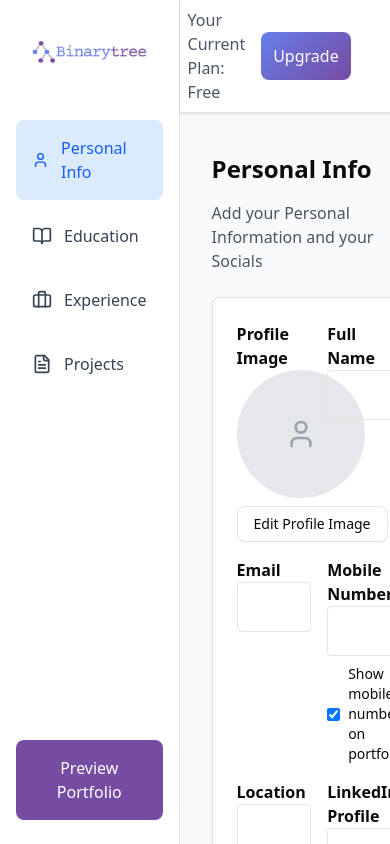
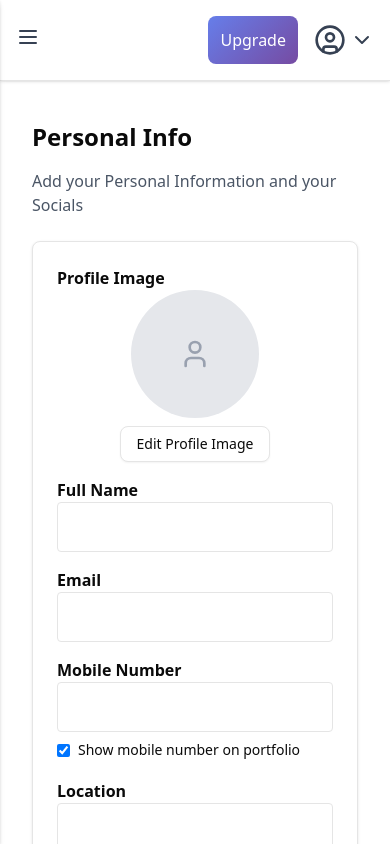
Before and after one commit to BinaryTree-WebBuilder/WebsiteBuilder, a Next.js app in the folder binarytree/: page /builder/sections/personalinfo in a window 390 px wide. Built offline with nearby package versions, Linux system fonts and the light colour scheme; no server answers.

Commit message:
Updae builder nav and Personal info page

```diff
--- a/binarytree/app/builder/components/Sidebar.tsx
+++ b/binarytree/app/builder/components/Sidebar.tsx
@@ -2,7 +2,7 @@
 
 import Link from 'next/link';
 import { usePathname } from 'next/navigation';
-import { User, BookOpen, Briefcase, FileText } from 'lucide-react';
+import { User, BookOpen, Briefcase, FileText, X } from 'lucide-react';
 
 const navItems = [
   { label: 'Personal Info', icon: User, href: '/builder/sections/personalinfo' },
@@ -11,11 +11,18 @@ const navItems = [
   { label: 'Projects', icon: FileText, href: '/builder/sections/projects' },
 ];
 
-export default function Sidebar() {
+export default function Sidebar({ closeSidebar }: { closeSidebar?: () => void }) {
   const pathname = usePathname();
 
   return (
-    <div className="h-screen w-64 flex flex-col bg-white border-r shadow-sm px-4 py-6">
+    <div className="h-full w-64 flex flex-col bg-white border-r shadow-sm px-4 py-6">
+      {/* Close button on mobile */}
+      <div className="md:!hidden flex justify-end mb-4">
+        <button onClick={closeSidebar}>
+          <X className="w-6 h-6 text-gray-700" />
+        </button>
+      </div>
+
       {/* Logo */}
       <div className="mb-10 flex justify-center">
         <img src="/binarytree-logo.png" alt="Logo" className="rounded-full p-4" />
@@ -27,6 +34,7 @@ export default function Sidebar() {
           <Link
             key={label}
             href={href}
+            onClick={closeSidebar}
             className={`flex items-center space-x-3 px-4 py-4 rounded-md text-md font-medium ${
               pathname === href
                 ? 'bg-blue-100 text-blue-600'
@@ -42,11 +50,10 @@ export default function Sidebar() {
       {/* Bottom Button */}
       <div className="mt-auto pt-6">
         <Link href="/builder">
-        <button className="cursor-pointer w-full bg-gradient-primary-1 hover:bg-blue-700 text-white text-md p-4 rounded-md">
-          Preview Portfolio
-        </button>
+          <button className="cursor-pointer w-full bg-gradient-primary-1 hover:bg-blue-700 text-white text-md p-4 rounded-md">
+            Preview Portfolio
+          </button>
         </Link>
-
       </div>
     </div>
   );
--- a/binarytree/app/builder/components/Topbar.tsx
+++ b/binarytree/app/builder/components/Topbar.tsx
@@ -1,15 +1,13 @@
 'use client';
 
 import { useState, useRef, useEffect } from 'react';
-import { ChevronDown, UserCircle } from 'lucide-react';
-import LogoutButton from '@/app/auth/components/logoutbutton'
+import { ChevronDown, UserCircle, Menu } from 'lucide-react';
+import LogoutButton from '@/app/auth/components/logoutbutton';
 
-
-export default function Topbar() {
+export default function Topbar({ toggleSidebar }: { toggleSidebar: () => void }) {
   const [dropdownOpen, setDropdownOpen] = useState(false);
   const dropdownRef = useRef<HTMLDivElement | null>(null);
 
-  // Close dropdown when clicking outside
   useEffect(() => {
     function handleClickOutside(event: MouseEvent) {
       if (dropdownRef.current && !dropdownRef.current.contains(event.target as Node)) {
@@ -21,10 +19,16 @@ export default function Topbar() {
   }, []);
 
   return (
-    <div className="w-full flex justify-end items-center p-2 bg-white border-b shadow-sm relative">
-      <div className="flex items-center space-x-4">
-        <span className="text-md text-gray-600">Your Current Plan: Free</span>
-        <button className="bg-gradient-primary hover:bg-blue-700 text-white text-md p-3 rounded-md mr-10 cursor-pointer">
+    <div className="w-full flex justify-between items-center p-4 bg-white border-b shadow-sm relative">
+      {/* Hamburger for mobile */}
+      <div className="md:hidden">
+        <button onClick={toggleSidebar}>
+          <Menu className="w-6 h-6 text-gray-700" />
+        </button>
+      </div>
+
+      <div className="flex items-center space-x-4 ml-auto">
+        <button className="bg-gradient-primary hover:bg-blue-700 text-white text-md p-3 rounded-md">
           Upgrade
         </button>
         <div className="relative" ref={dropdownRef}>
@@ -39,8 +43,7 @@ export default function Topbar() {
             <div className="absolute right-0 mt-2 w-40 bg-white border rounded-lg shadow-md z-50">
               <ul className="text-md text-gray-700">
                 <li className="p-4 hover:bg-gray-100 cursor-pointer">Settings</li>
-
-                <li className="p-4 cursor-pointer hover:bg-gray-100 cursor-pointer">
+                <li className="p-4 cursor-pointer hover:bg-gray-100">
                   <LogoutButton />
                 </li>
               </ul>
--- a/binarytree/app/builder/layout.tsx
+++ b/binarytree/app/builder/layout.tsx
@@ -1,22 +1,33 @@
+'use client';
+
 import Topbar from '@/app/builder/components/Topbar'
 import Sidebar from '@/app/builder/components/Sidebar'
+import { useState } from 'react';
+
+export default function BuilderLayout({ children }: { children: React.ReactNode }) {
+  const [isSidebarOpen, setIsSidebarOpen] = useState(false);
+
+  const toggleSidebar = () => setIsSidebarOpen(prev => !prev);
+  const closeSidebar = () => setIsSidebarOpen(false);
 
 
-export default function BuilderLayout({ children }: { children: React.ReactNode }) {
   return (
     <div className="flex h-screen overflow-hidden">
       {/* Sidebar */}
-      <Sidebar />
+      <div className={`
+          transition-transform transform bg-white shadow-md w-64
+          fixed inset-y-0 left-0 z-50
+          ${isSidebarOpen ? 'translate-x-0' : '-translate-x-full'}
+          md:!static md:!translate-x-0 md:!block
+        `}
+      >
+        <Sidebar closeSidebar={closeSidebar} />
+      </div>
 
-      {/* Main Area */}
-      <div className="flex flex-col flex-1">
-        {/* Topbar */}
-        <Topbar />
-
-        {/* Page Content */}
-        <main className="flex-1 p-4 bg-gray-50 overflow-auto">
-          {children}
-        </main>
+      {/* Main content area */}
+      <div className="flex-1 flex flex-col overflow-auto">
+        <Topbar toggleSidebar={toggleSidebar} />
+        <main className="p-4">{children}</main>
       </div>
     </div>
   );
--- a/binarytree/app/builder/sections/personalinfo/page.tsx
+++ b/binarytree/app/builder/sections/personalinfo/page.tsx
@@ -85,7 +85,7 @@ export default function PersonalInfoPage() {
       <p className="text-gray-600 mb-6">Add your Personal Information and your Socials</p>
 
       <form onSubmit={handleSubmit} className="space-y-4 bg-white p-6 rounded-md border shadow-sm">
-        <div className="grid grid-cols-2 md:grid-cols-1 gap-4">
+        <div className="grid grid-cols-1 md:!grid-cols-2 gap-4">
 
           {/* Profile Image */}
           <div className="md:col-span-2">
```
Lines whose indentation alone changed are shown as unchanged.
